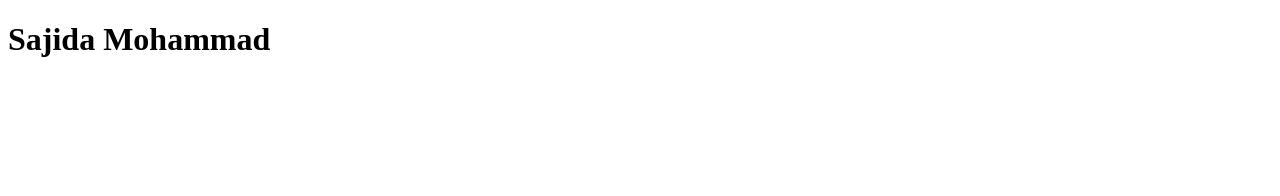
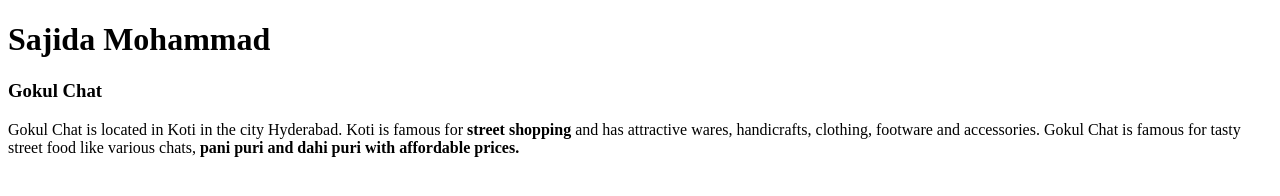
Before and after one commit to 44-563-Web-Apps-S22/webapps-s22-assignment-3-MSajida, a plain HTML site: page index.html in a window 1280 px wide. Drawn offline with Linux system fonts and the light colour scheme.

Commit message:
Added the favourite food

```diff
--- a/index.html
+++ b/index.html
@@ -9,5 +9,15 @@
         <h1>
             Sajida Mohammad
         </h1>
+
+        <h3>
+            Gokul Chat
+        </h3>
+        <p>
+            Gokul Chat is located in Koti in the city Hyderabad. Koti is famous for <b>street shopping</b>
+            and has attractive wares, handicrafts, clothing, footware and accessories. Gokul Chat is famous
+            for tasty street food like various chats, <b>pani puri and dahi puri with affordable prices.</b>
+        </p>
+        </body>
     </body>
 </html>
```
